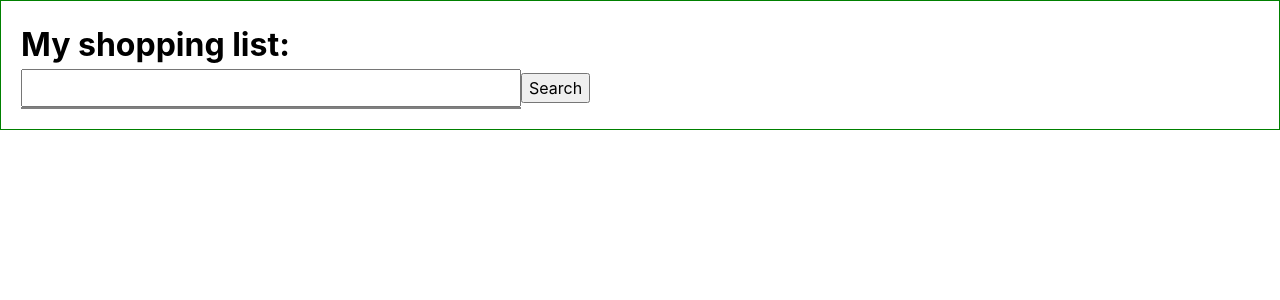
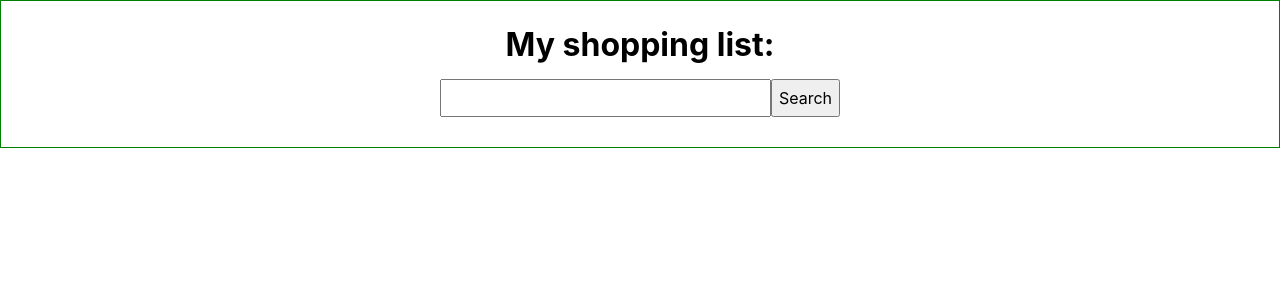
Before and after one commit to sprajams/grocery-list, a React (Create React App) app: page / in a window 1280 px wide. Shown: the top 300 px of the page. Built offline with nearby package versions, Linux system fonts and the light colour scheme.

Commit message:
add item to shopping list, clears out input

```diff
--- a/src/App.js
+++ b/src/App.js
@@ -1,11 +1,14 @@
+import { useState } from "react";
 import Form from "./components/Form";
 import "./App.scss";
 
 function App() {
+  const [list, setList] = useState([]);
+  console.log(list, "list");
   return (
     <div className="outer">
       <div>
-        <Form />
+        <Form setList={setList} />
       </div>
     </div>
   );
--- a/src/components/Form/index.jsx
+++ b/src/components/Form/index.jsx
@@ -1,13 +1,14 @@
 import { useState, useEffect } from "react";
 import styles from "./styles.module.scss";
 
-function Form() {
+function Form({ setList }) {
   const [ingredient, setIngredient] = useState("");
   const [data, setData] = useState([]);
 
   const handleChange = (event) => {
     setIngredient(event.target.value);
   };
+  //if user types at least 2 letters of item, fetch suggestions from API
   useEffect(() => {
     if (ingredient.length >= 2) {
       fetch(`https://api.frontendeval.com/fake/food/${ingredient}`)
@@ -21,9 +22,10 @@ function Form() {
   }, [ingredient]);
 
   return (
-    <div>
+    <div className={styles.out}>
       <h1>My shopping list:</h1>
-      <form>
+
+      <form className={styles.form}>
         <input
           type="text"
           id="name"
@@ -33,11 +35,20 @@ function Form() {
         ></input>
         <button>Search</button>
       </form>
+
       <ul className={styles.suggestionList}>
         {data.map((x, i) => {
+          //clicking on a suggestion adds item to the shopping list, clears out input & other suggestions
+          const onClick = () => {
+            setList((oldArray) => [...oldArray, x]);
+            setData([]);
+            setIngredient("");
+          };
           return (
             <li key={i}>
-              <button className={styles.suggestion}>{x}</button>
+              <button className={styles.suggestion} onClick={onClick}>
+                {x}
+              </button>
             </li>
           );
         })}
--- a/src/components/Form/styles.module.scss
+++ b/src/components/Form/styles.module.scss
@@ -1,25 +1,40 @@
+.out {
+  display: flex;
+  flex-direction: column;
+  justify-content: center;
+  align-items: center;
+}
+
+.form {
+  max-width: 400px;
+  width: 100%;
+  display: flex;
+  flex-direction: row;
+  padding: 10px 0;
+}
+
 .input {
   padding: 5px 10px;
+  flex-grow: 1;
 }
 .input,
 .suggestionList {
   width: 100%;
-  max-width: 500px;
 }
 .suggestionList {
+  max-width: 400px;
   list-style: none;
   padding: 0;
-  border: 1px solid grey;
   cursor: pointer;
 }
 .suggestion {
   background: inherit;
   border: none;
-  width: 100%;
   padding: 10px;
   text-align: left;
   cursor: pointer;
+  width: 100%;
 }
 .suggestion:hover {
-  background: grey;
+  background: rgb(233, 233, 233);
 }
```
